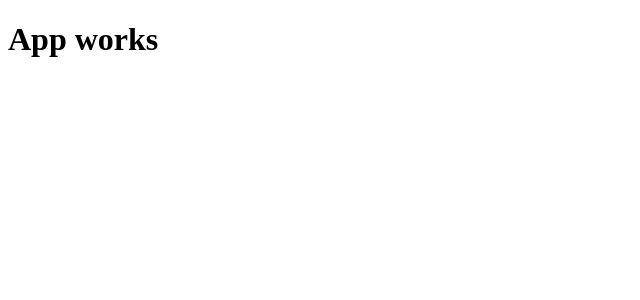
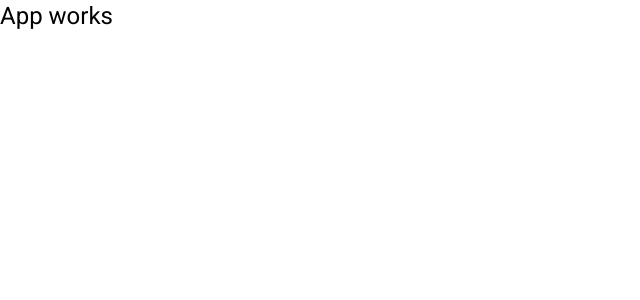
Before and after one commit to diegomarquesf/helpdesk-spring-boot-front-end, an Angular app: page / in a window 1280 px wide. Shown: the top 300 px of the page, without its empty margins (0-640 px from the left). Built offline with nearby package versions, Linux system fonts and the light colour scheme.

Commit message:
Angular Material add ao projeto

```diff
--- a/angular.json
+++ b/angular.json
@@ -50,6 +50,7 @@
               "src/assets"
             ],
             "styles": [
+              "./node_modules/@angular/material/prebuilt-themes/indigo-pink.css",
               "src/styles.css"
             ],
             "scripts": []
--- a/package.json
+++ b/package.json
@@ -10,10 +10,12 @@
   "private": true,
   "dependencies": {
     "@angular/animations": "~12.0.3",
+    "@angular/cdk": "^12.2.13",
     "@angular/common": "~12.0.3",
     "@angular/compiler": "~12.0.3",
     "@angular/core": "~12.0.3",
     "@angular/forms": "~12.0.3",
+    "@angular/material": "^12.2.13",
     "@angular/platform-browser": "~12.0.3",
     "@angular/platform-browser-dynamic": "~12.0.3",
     "@angular/router": "~12.0.3",
--- a/src/app/app.module.ts
+++ b/src/app/app.module.ts
@@ -3,6 +3,7 @@
 
 import { AppRoutingModule } from './app-routing.module';
 import { AppComponent } from './app.component';
+import { BrowserAnimationsModule } from '@angular/platform-browser/animations';
 
 @NgModule({
   declarations: [
@@ -10,7 +11,8 @@
   ],
   imports: [
     BrowserModule,
-    AppRoutingModule
+    AppRoutingModule,
+    BrowserAnimationsModule
   ],
   providers: [],
   bootstrap: [AppComponent]
--- a/src/index.html
+++ b/src/index.html
@@ -6,8 +6,11 @@
   <base href="/">
   <meta name="viewport" content="width=device-width, initial-scale=1">
   <link rel="icon" type="image/x-icon" href="favicon.ico">
+  <link rel="preconnect" href="https://fonts.gstatic.com">
+  <link href="https://fonts.googleapis.com/css2?family=Roboto:wght@300;400;500&display=swap" rel="stylesheet">
+  <link href="https://fonts.googleapis.com/icon?family=Material+Icons" rel="stylesheet">
 </head>
-<body>
+<body class="mat-typography">
   <app-root></app-root>
 </body>
 </html>
--- a/src/styles.css
+++ b/src/styles.css
@@ -1 +1,4 @@
 /* You can add global styles to this file, and also import other style files */
+
+html, body { height: 100%; }
+body { margin: 0; font-family: Roboto, "Helvetica Neue", sans-serif; }
```
Also changed, not shown: 1 other file (tests, documents, lock files or other folders).
